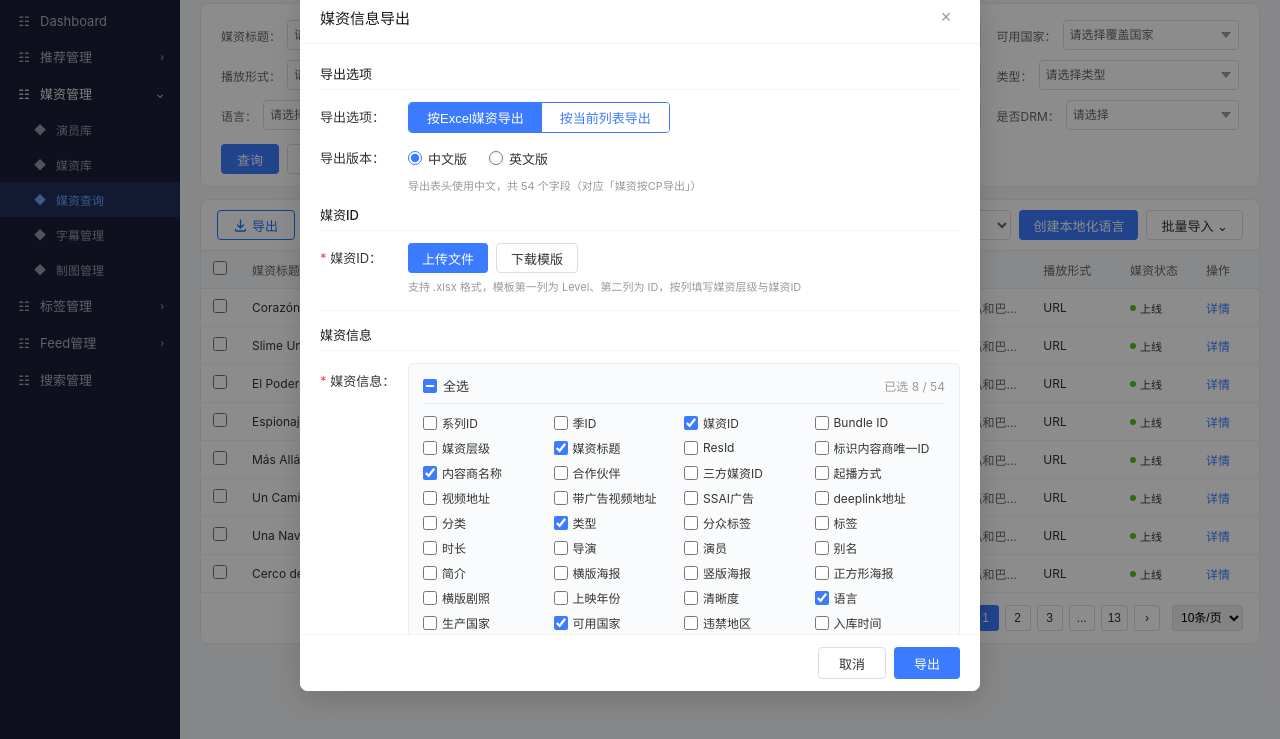
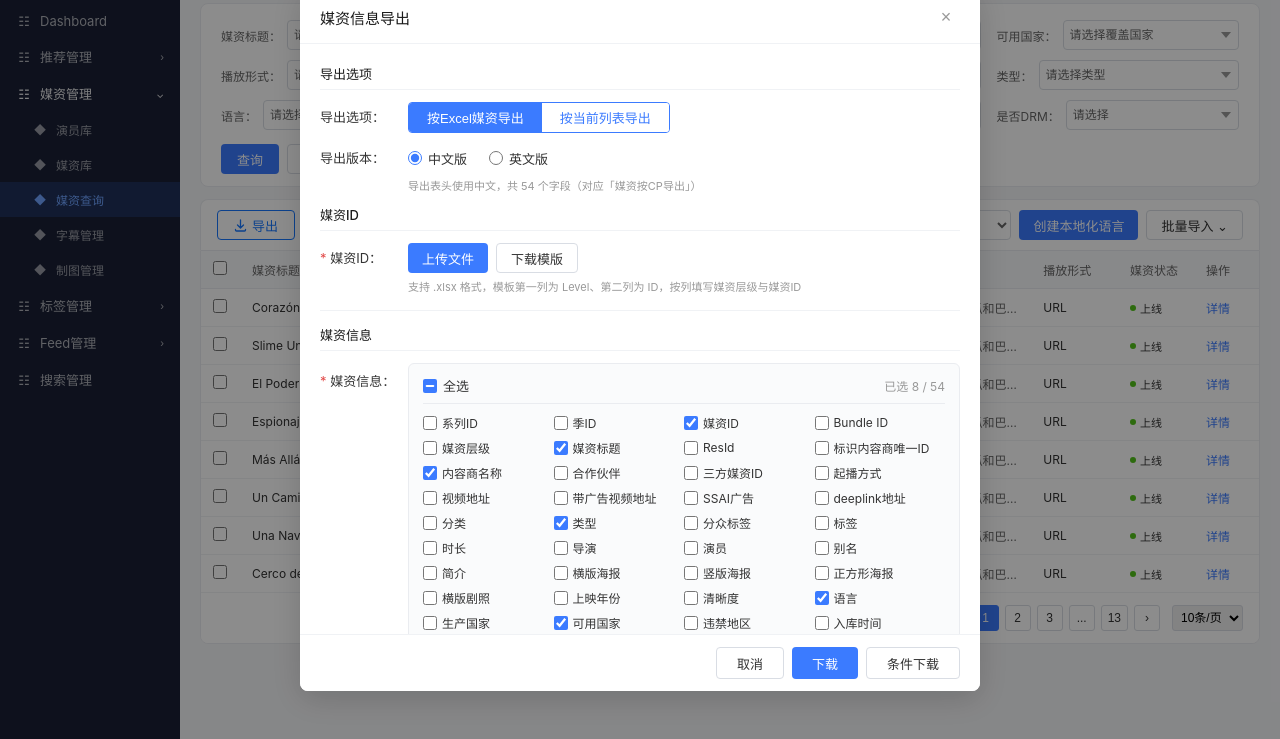
Before and after one commit to deideideiya-alt/overseas-media-admin, a plain HTML site: page index.html in a window 1280 px wide. Both pictures are taken after a click on the button "导出". Shown: the part 61-800 px from the top of the page. Drawn offline with Linux system fonts and the light colour scheme.

Commit message:
feat(export-modal): 底部导出按钮拆分为「下载」「条件下载」（暂不接入交互）

```diff
--- a/index.html
+++ b/index.html
@@ -457,7 +457,9 @@
     </div>
     <div class="modal-footer">
       <button class="btn btn-default" onclick="closeExportModal()">取消</button>
-      <button class="btn btn-primary" onclick="doExport()">导出</button>
+      <!-- 导出操作：两个按钮仅作 UI 占位，交互暂不接入（原 doExport() 逻辑保留备用） -->
+      <button class="btn btn-primary" type="button" id="btn-download" data-action="download">下载</button>
+      <button class="btn btn-default" type="button" id="btn-conditional-download" data-action="conditional-download">条件下载</button>
     </div>
   </div>
 </div>
@@ -832,6 +834,8 @@
     setTimeout(() => rows.forEach(r => { r.style.opacity = '1'; }), 400);
   }
 
+  // 预留逻辑：弹窗底部「下载」「条件下载」两个按钮当前暂不绑定交互，
+  // 后续接入时可复用本方法（读取已勾选字段 + 导出版本，触发对应下载）。
   function doExport() {
     const checkedFields = [];
     document.querySelectorAll('#field-grid input[type=checkbox]:checked').forEach(cb => {
```
